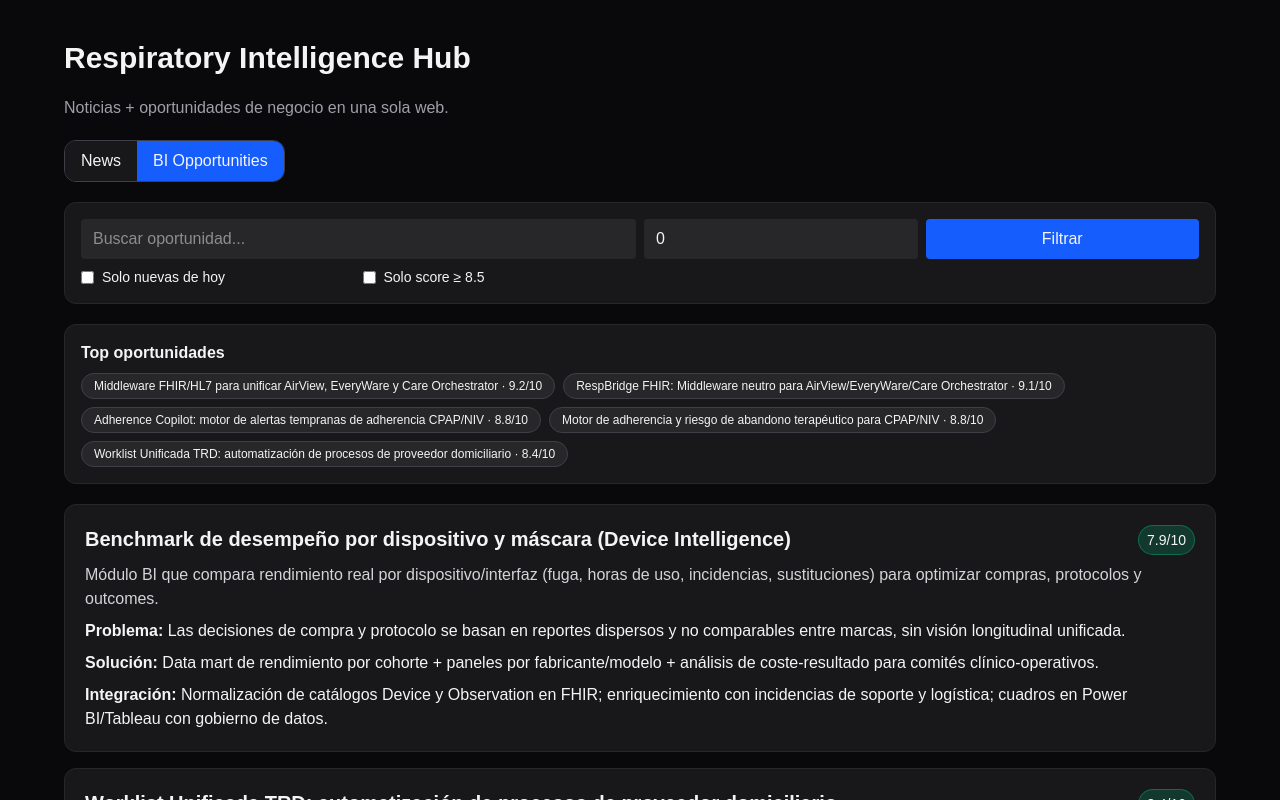
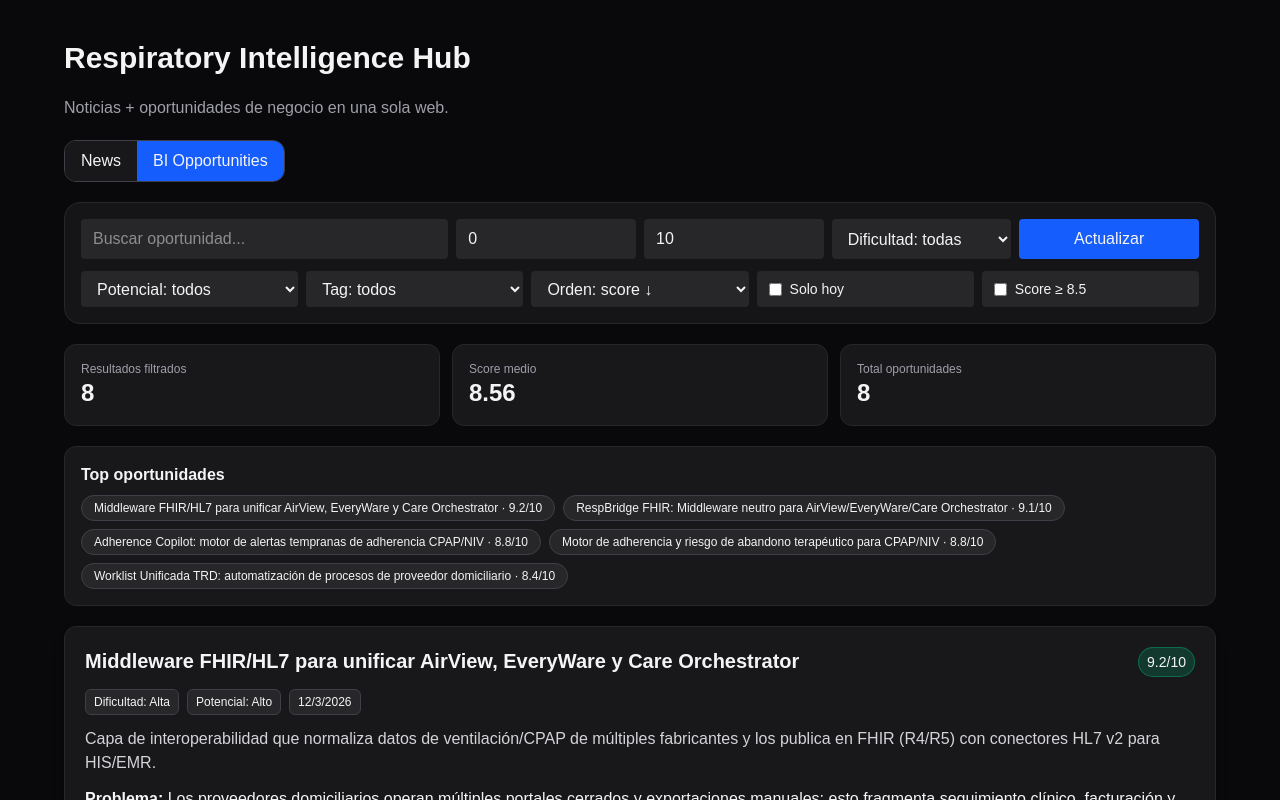
Before and after one commit to MOREXPO/respiratory-news-dashboard, a Next.js app: page / in a window 1280 px wide. Both pictures are taken after a click on the button "BI Opportunities". Shown: the top 800 px of the page. Built offline with nearby package versions, Linux system fonts and the light colour scheme.

Commit message:
Upgrade BI opportunity filters with advanced controls and improved visual cards

```diff
--- a/src/app/page.tsx
+++ b/src/app/page.tsx
@@ -36,6 +36,11 @@ export default function Home() {
   const [opps, setOpps] = useState<Opportunity[]>([]);
   const [q, setQ] = useState('');
   const [minScore, setMinScore] = useState('0');
+  const [maxScore, setMaxScore] = useState('10');
+  const [difficulty, setDifficulty] = useState<'ALL' | 'Baja' | 'Media' | 'Alta'>('ALL');
+  const [potential, setPotential] = useState<'ALL' | 'Bajo' | 'Medio' | 'Alto'>('ALL');
+  const [selectedTag, setSelectedTag] = useState('ALL');
+  const [sortBy, setSortBy] = useState<'score_desc' | 'score_asc' | 'recent'>('score_desc');
   const [onlyToday, setOnlyToday] = useState(false);
   const [onlyHighScore, setOnlyHighScore] = useState(false);
 
@@ -75,15 +80,34 @@ export default function Home() {
     return [...map.entries()].sort((a, b) => (a[0] < b[0] ? 1 : -1));
   }, [news]);
 
+  const tagOptions = useMemo(() => {
+    const s = new Set<string>();
+    opps.forEach((o) => o.tags.forEach((t) => s.add(t)));
+    return ['ALL', ...Array.from(s).sort((a, b) => a.localeCompare(b))];
+  }, [opps]);
+
   const filteredOpps = useMemo(() => {
-    return opps.filter((i) => {
+    const min = Number(minScore || 0);
+    const max = Number(maxScore || 10);
+
+    const list = opps.filter((i) => {
       if (onlyToday && !i.createdAt.startsWith(today)) return false;
       if (onlyHighScore && i.score < 8.5) return false;
+      if (!Number.isNaN(min) && i.score < min) return false;
+      if (!Number.isNaN(max) && i.score > max) return false;
+      if (difficulty !== 'ALL' && i.technicalDifficulty !== difficulty) return false;
+      if (potential !== 'ALL' && i.businessPotential !== potential) return false;
+      if (selectedTag !== 'ALL' && !i.tags.includes(selectedTag)) return false;
       return true;
     });
-  }, [opps, onlyToday, onlyHighScore, today]);
+
+    if (sortBy === 'score_asc') return [...list].sort((a, b) => a.score - b.score);
+    if (sortBy === 'recent') return [...list].sort((a, b) => (a.createdAt < b.createdAt ? 1 : -1));
+    return [...list].sort((a, b) => b.score - a.score);
+  }, [opps, onlyToday, onlyHighScore, today, minScore, maxScore, difficulty, potential, selectedTag, sortBy]);
 
   const topOpps = useMemo(() => [...opps].sort((a, b) => b.score - a.score).slice(0, 5), [opps]);
+  const avgScore = useMemo(() => (filteredOpps.length ? (filteredOpps.reduce((a, b) => a + b.score, 0) / filteredOpps.length).toFixed(2) : '0.00'), [filteredOpps]);
 
   return (
     <main className="min-h-screen bg-zinc-950 text-zinc-100 p-6 md:p-10">
@@ -135,12 +159,53 @@ export default function Home() {
           </>
         ) : (
           <>
-            <section className="rounded-xl border border-zinc-800 bg-zinc-900 p-4 grid md:grid-cols-4 gap-2">
-              <input className="bg-zinc-800 rounded px-3 py-2 md:col-span-2" placeholder="Buscar oportunidad..." value={q} onChange={(e) => setQ(e.target.value)} />
-              <input className="bg-zinc-800 rounded px-3 py-2" type="number" min={0} max={10} step={0.5} value={minScore} onChange={(e) => setMinScore(e.target.value)} />
-              <button className="bg-blue-600 rounded px-3 py-2" onClick={loadOpps}>Filtrar</button>
-              <label className="text-sm flex items-center gap-2"><input type="checkbox" checked={onlyToday} onChange={(e) => setOnlyToday(e.target.checked)} /> Solo nuevas de hoy</label>
-              <label className="text-sm flex items-center gap-2"><input type="checkbox" checked={onlyHighScore} onChange={(e) => setOnlyHighScore(e.target.checked)} /> Solo score ≥ 8.5</label>
+            <section className="rounded-2xl border border-zinc-800 bg-zinc-900/80 p-4 space-y-3">
+              <div className="grid md:grid-cols-6 gap-2">
+                <input className="bg-zinc-800 rounded px-3 py-2 md:col-span-2" placeholder="Buscar oportunidad..." value={q} onChange={(e) => setQ(e.target.value)} />
+                <input className="bg-zinc-800 rounded px-3 py-2" type="number" min={0} max={10} step={0.5} value={minScore} onChange={(e) => setMinScore(e.target.value)} placeholder="Score min" />
+                <input className="bg-zinc-800 rounded px-3 py-2" type="number" min={0} max={10} step={0.5} value={maxScore} onChange={(e) => setMaxScore(e.target.value)} placeholder="Score max" />
+                <select className="bg-zinc-800 rounded px-3 py-2" value={difficulty} onChange={(e) => setDifficulty(e.target.value as any)}>
+                  <option value="ALL">Dificultad: todas</option>
+                  <option value="Baja">Baja</option>
+                  <option value="Media">Media</option>
+                  <option value="Alta">Alta</option>
+                </select>
+                <button className="bg-blue-600 hover:bg-blue-500 rounded px-3 py-2" onClick={loadOpps}>Actualizar</button>
+              </div>
+
+              <div className="grid md:grid-cols-5 gap-2">
+                <select className="bg-zinc-800 rounded px-3 py-2" value={potential} onChange={(e) => setPotential(e.target.value as any)}>
+                  <option value="ALL">Potencial: todos</option>
+                  <option value="Bajo">Bajo</option>
+                  <option value="Medio">Medio</option>
+                  <option value="Alto">Alto</option>
+                </select>
+                <select className="bg-zinc-800 rounded px-3 py-2" value={selectedTag} onChange={(e) => setSelectedTag(e.target.value)}>
+                  {tagOptions.map((tag) => <option key={tag} value={tag}>{tag === 'ALL' ? 'Tag: todos' : tag}</option>)}
+                </select>
+                <select className="bg-zinc-800 rounded px-3 py-2" value={sortBy} onChange={(e) => setSortBy(e.target.value as any)}>
+                  <option value="score_desc">Orden: score ↓</option>
+                  <option value="score_asc">Orden: score ↑</option>
+                  <option value="recent">Orden: más reciente</option>
+                </select>
+                <label className="text-sm flex items-center gap-2 bg-zinc-800 rounded px-3 py-2"><input type="checkbox" checked={onlyToday} onChange={(e) => setOnlyToday(e.target.checked)} /> Solo hoy</label>
+                <label className="text-sm flex items-center gap-2 bg-zinc-800 rounded px-3 py-2"><input type="checkbox" checked={onlyHighScore} onChange={(e) => setOnlyHighScore(e.target.checked)} /> Score ≥ 8.5</label>
+              </div>
+            </section>
+
+            <section className="grid md:grid-cols-3 gap-3">
+              <div className="rounded-xl border border-zinc-800 bg-zinc-900 p-4">
+                <p className="text-zinc-400 text-xs">Resultados filtrados</p>
+                <p className="text-2xl font-bold">{filteredOpps.length}</p>
+              </div>
+              <div className="rounded-xl border border-zinc-800 bg-zinc-900 p-4">
+                <p className="text-zinc-400 text-xs">Score medio</p>
+                <p className="text-2xl font-bold">{avgScore}</p>
+              </div>
+              <div className="rounded-xl border border-zinc-800 bg-zinc-900 p-4">
+                <p className="text-zinc-400 text-xs">Total oportunidades</p>
+                <p className="text-2xl font-bold">{opps.length}</p>
+              </div>
             </section>
 
             <section className="rounded-xl border border-zinc-800 bg-zinc-900 p-4">
@@ -157,15 +222,26 @@ export default function Home() {
             ) : (
               <section className="grid gap-4">
                 {filteredOpps.map((o) => (
-                  <article key={o.id} className="rounded-xl border border-zinc-800 bg-zinc-900 p-5 space-y-2">
+                  <article key={o.id} className="rounded-xl border border-zinc-800 bg-zinc-900 p-5 space-y-3 shadow-lg shadow-black/20">
                     <div className="flex justify-between gap-3 items-start">
                       <h3 className="text-xl font-semibold">{o.title}</h3>
                       <span className="text-sm rounded-full bg-emerald-500/20 border border-emerald-500/40 px-2 py-1">{o.score}/10</span>
                     </div>
+
+                    <div className="flex flex-wrap gap-2 text-xs">
+                      <span className="rounded-md border border-zinc-700 bg-zinc-800 px-2 py-1">Dificultad: {o.technicalDifficulty}</span>
+                      <span className="rounded-md border border-zinc-700 bg-zinc-800 px-2 py-1">Potencial: {o.businessPotential}</span>
+                      <span className="rounded-md border border-zinc-700 bg-zinc-800 px-2 py-1">{new Date(o.createdAt).toLocaleDateString('es-ES')}</span>
+                    </div>
+
                     <p className="text-zinc-300">{o.description}</p>
                     <p><b>Problema:</b> {o.marketProblem}</p>
                     <p><b>Solución:</b> {o.proposedSolution}</p>
                     <p><b>Integración:</b> {o.technicalIntegration}</p>
+
+                    <div className="flex flex-wrap gap-2">
+                      {o.tags.slice(0, 8).map((t) => <span key={t} className="text-xs px-2 py-1 rounded bg-zinc-800 border border-zinc-700">{t}</span>)}
+                    </div>
                   </article>
                 ))}
               </section>
```
